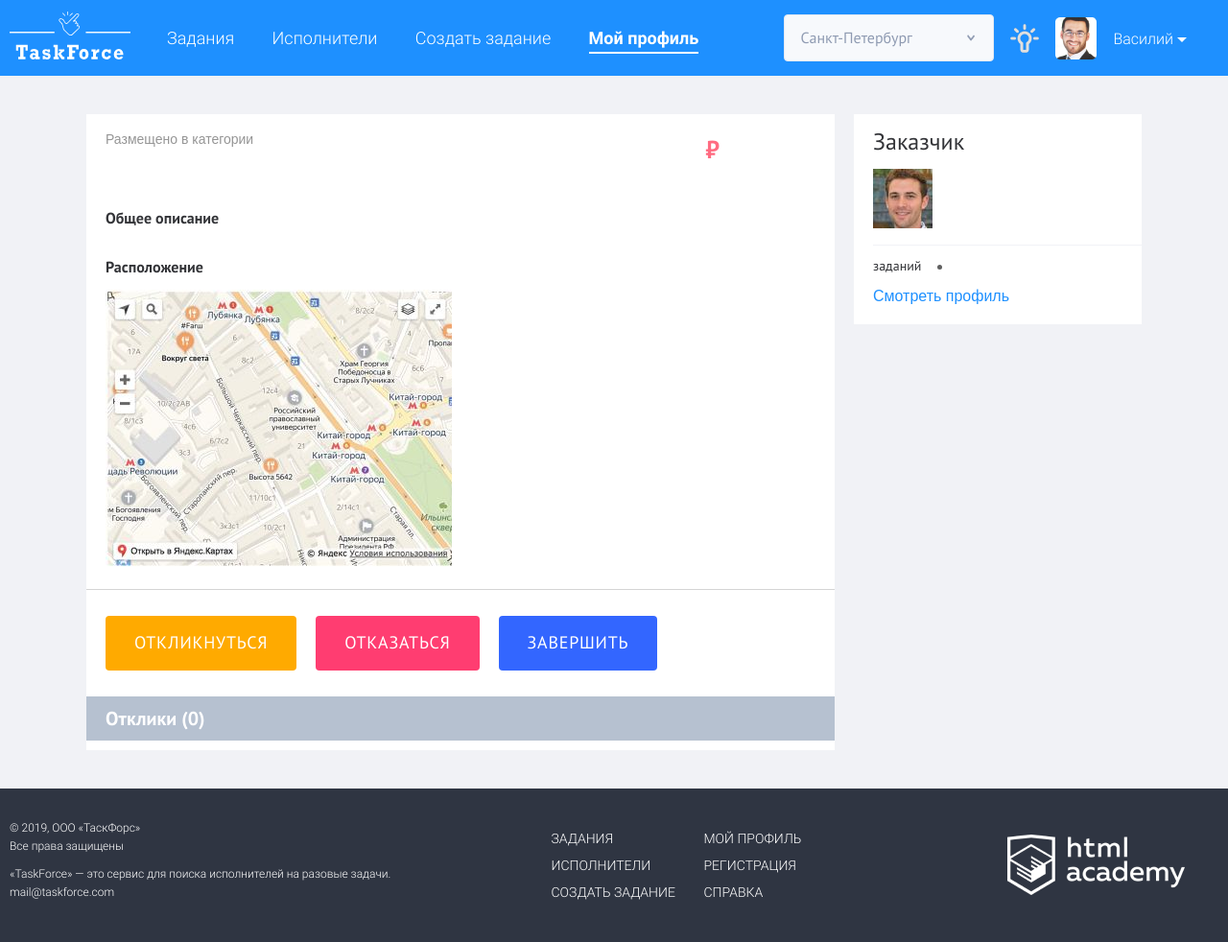
After one commit to htmlacademy-yii/1181399-task-force-1, a PHP site: template frontend/views/tasks/show.php in a window 1280 px wide. The commit adds this page. Shown: the whole page at 96% size. Run offline with PHP 8.4, Linux system fonts and the light colour scheme; the template is opened without the code that fills it, so the values that code supplies are empty; some libraries are stand-ins or nearby versions.

Commit message:
Сделал задачи

```diff
--- a/common/config/main.php
+++ b/common/config/main.php
@@ -16,6 +16,7 @@ return [
             'rules' => [
                 'tasks' => 'tasks/index',
                 'users' => 'users/index',
+                'tasks/view/<id:\d+>' => 'tasks/view'
             ],
         ]
     ],
--- a/frontend/views/layouts/main.php
+++ b/frontend/views/layouts/main.php
@@ -20,8 +20,8 @@ AppAsset::register($this);
     <?php $this->registerCsrfMetaTags() ?>
     <title><?= Html::encode($this->title) ?></title>
     <?php $this->head(); ?>
-    <link rel="stylesheet" href="css/normalize.css">
-    <link rel="stylesheet" href="css/style.css">
+    <link rel="stylesheet" href="/css/normalize.css">
+    <link rel="stylesheet" href="/css/style.css">
 </head>
 <body>
 <?php $this->beginBody(); ?>
--- /dev/null
+++ b/frontend/views/tasks/show.php
@@ -0,0 +1,116 @@
+<?php
+
+/* @var $this yii\web\View */
+
+/* @var $task frontend\models\Task */
+/* @var $author frontend\models\User */
+/* @var $applications frontend\models\Application[] */
+
+use yii\helpers\Html;
+use yii\widgets\ActiveField;
+use yii\widgets\ActiveForm;
+
+$this->title = 'Task Force';
+
+?>
+<section class="content-view">
+    <div class="content-view__card">
+        <div class="content-view__card-wrapper">
+            <div class="content-view__header">
+                <div class="content-view__headline">
+                    <h1><?= $task->title ?></h1>
+                    <span>Размещено в категории
+                                    <a href="#" class="link-regular"><?= $task->category->name ?></a>
+                                    <?= Yii::$app->formatter->asRelativeTime($task->created_at) ?></span>
+                </div>
+                <b class="new-task__price new-task__price--clean content-view-price"><?= $task->budget ?><b> ₽</b></b>
+                <div class="new-task__icon new-task__icon--<?= $task->category->icon ?> content-view-icon"></div>
+            </div>
+            <div class="content-view__description">
+                <h3 class="content-view__h3">Общее описание</h3>
+                <p>
+                    <?= $task->description ?>
+                </p>
+            </div>
+            <?php if (count($task->attachments) > 0): ?>
+            <div class="content-view__attach">
+                <h3 class="content-view__h3">Вложения</h3>
+                <?php foreach($task->attachments as $attachment): ?>
+                <a href="#"><?= $attachment->name ?></a>
+                <?php endforeach; ?>
+            </div>
+            <?php endif; ?>
+            <div class="content-view__location">
+                <h3 class="content-view__h3">Расположение</h3>
+                <div class="content-view__location-wrapper">
+                    <div class="content-view__map">
+                        <a href="#"><img src="/img/map.jpg" width="361" height="292"
+                                         alt="<?= $task->address ?>"></a>
+                    </div>
+                    <div class="content-view__address">
+                        <span class="address__town"><?= $task->city->name ?></span><br>
+                        <span><?= $task->address ?></span>
+                        <p><?= $task->address_comment ?></p>
+                    </div>
+                </div>
+            </div>
+        </div>
+        <div class="content-view__action-buttons">
+            <button class=" button button__big-color response-button open-modal"
+                    type="button" data-for="response-form">Откликнуться</button>
+            <button class="button button__big-color refusal-button open-modal"
+                    type="button" data-for="refuse-form">Отказаться</button>
+            <button class="button button__big-color request-button open-modal"
+                    type="button" data-for="complete-form">Завершить</button>
+        </div>
+    </div>
+    <div class="content-view__feedback">
+        <h2>Отклики <span>(<?= count($applications) ?>)</span></h2>
+        <div class="content-view__feedback-wrapper">
+            <?php foreach($applications as $application): ?>
+            <div class="content-view__feedback-card">
+                <div class="feedback-card__top">
+                    <a href="#"><img src="/img/man-glasses.jpg" width="55" height="55"></a>
+                    <div class="feedback-card__top--name">
+                        <p><a href="#" class="link-regular"><?= $application->user->name ?></a></p>
+                        <span></span><span></span><span></span><span></span><span class="star-disabled"></span>
+                        <b><?= $application->user->getRatingSum() ?></b>
+                    </div>
+                    <span class="new-task__time"><?= Yii::$app->formatter->asRelativeTime($application->created_at) ?></span>
+                </div>
+                <div class="feedback-card__content">
+                    <p>
+                        <?= $application->comment ?>
+                    </p>
+                    <span><?= $application->budget ?> ₽</span>
+                </div>
+                <div class="feedback-card__actions">
+                    <a class="button__small-color request-button button"
+                       type="button">Подтвердить</a>
+                    <a class="button__small-color refusal-button button"
+                       type="button">Отказать</a>
+                </div>
+            </div>
+            <?php endforeach; ?>
+        </div>
+    </div>
+</section>
+<section class="connect-desk">
+    <div class="connect-desk__profile-mini">
+        <div class="profile-mini__wrapper">
+            <h3>Заказчик</h3>
+            <div class="profile-mini__top">
+                <img src="/img/man-brune.jpg" width="62" height="62" alt="Аватар заказчика">
+                <div class="profile-mini__name five-stars__rate">
+                    <p><?= $author->name ?></p>
+                </div>
+            </div>
+            <p class="info-customer"><span><?= $author->getTasksCount() ?> заданий</span><span class="last-"><?= Yii::$app->formatter->asRelativeTime($author->last_visit) ?></span></p>
+            <a href="#" class="link-regular">Смотреть профиль</a>
+        </div>
+    </div>
+    <div id="chat-container">
+        <!--                    добавьте сюда атрибут task с указанием в нем id текущего задания-->
+        <chat class="connect-desk__chat"></chat>
+    </div>
+</section>
```
Also changed, not shown: frontend/controllers/TasksController.php (+15 -0 lines), frontend/models/Task.php (+11 -0 lines), frontend/models/User.php (+10 -0 lines).
